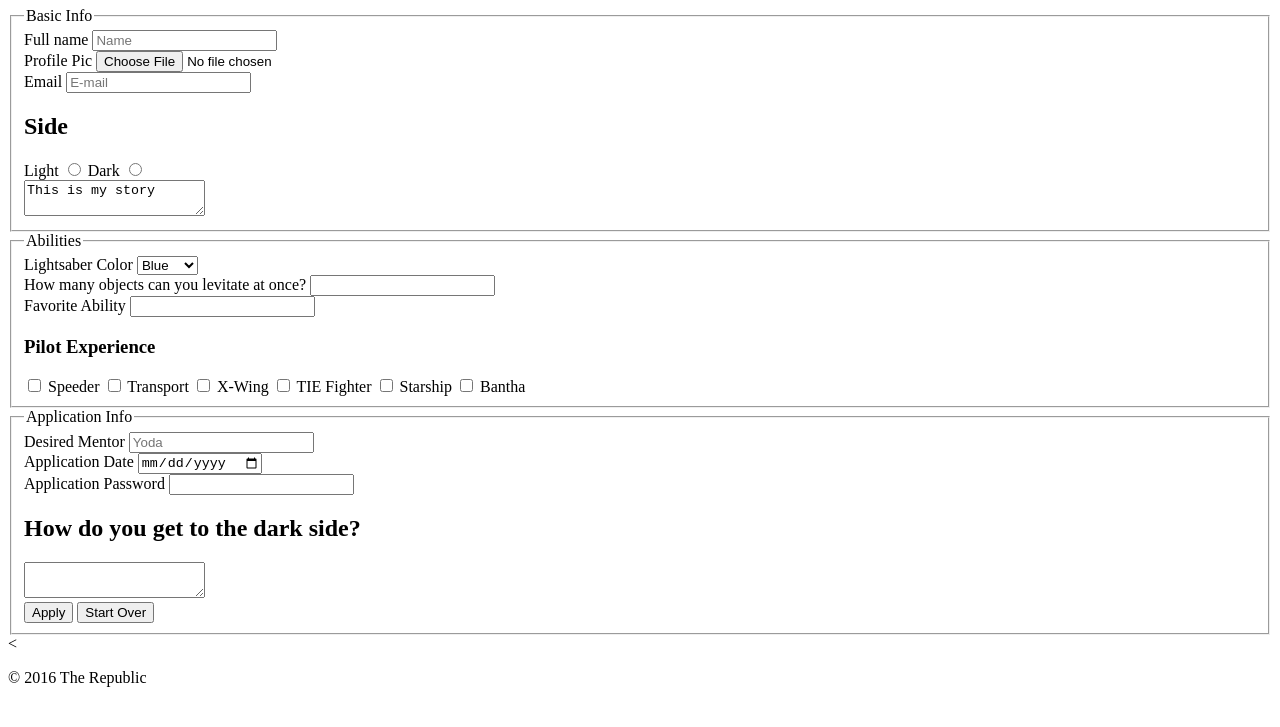
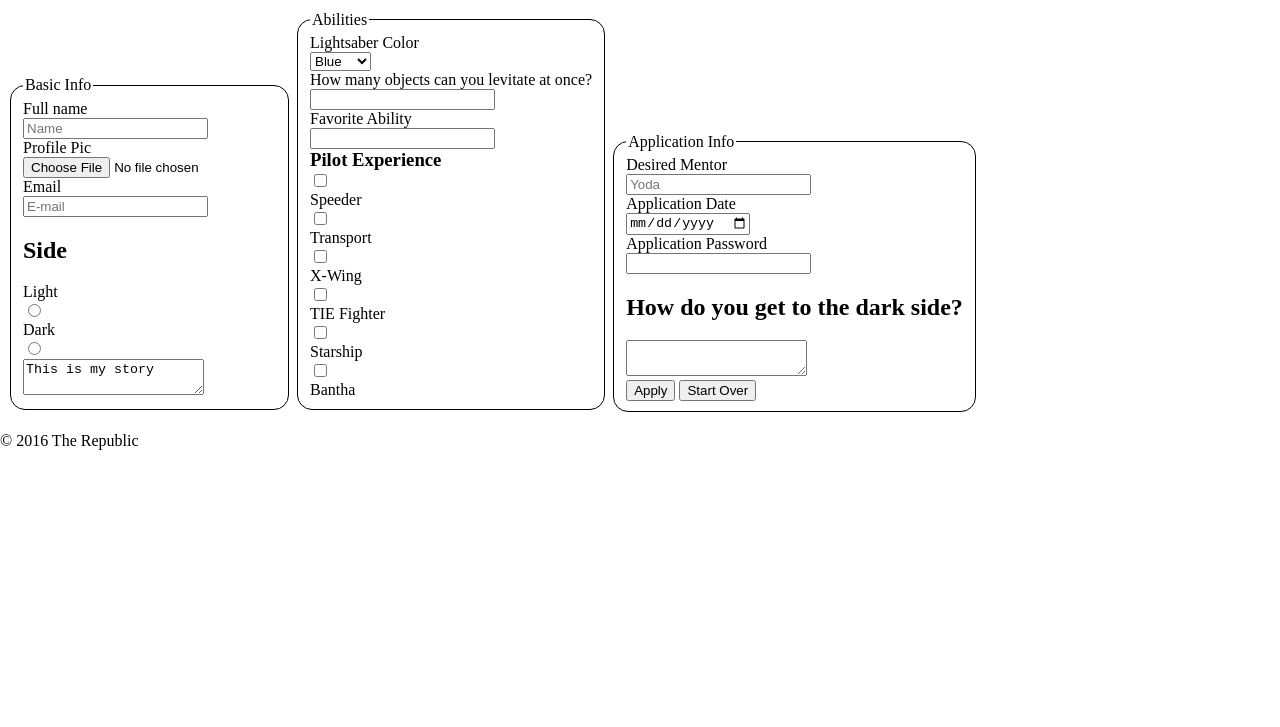
Before and after one commit to jmdembe/basic-form-design, a plain HTML site: page index.html in a window 1280 px wide. Shown: the part 73-800 px from the top of the page. Drawn offline with Linux system fonts and the light colour scheme.

Commit message:
I made several changes to formatting and buttons

```diff
--- a/index.html
+++ b/index.html
@@ -91,22 +91,22 @@
               </aside>
               <aside>
                   <label for='application-date'>Application Date</label>
-                  <input type='date' id='application-date' name='application-date'>
+                  <input type='date' id='application-date' name='application-date' required>
               </aside>
               <aside>
                   <label for='application-password'>Application Password</label>
-                  <input type='password' id='application-password' name='application-password'>
+                  <input type='password' id='application-password' name='application-password' required>
               </aside>
               <aside>
                   <h2>How do you get to the dark side?</h2>
                   <textarea id='dark-side-story' name='dark-side-story'></textarea>
               <aside>
-                  <input type='submit' value='Apply'>
-                  <input type='reset' value='Start Over'>
+                  <input class='submit-button' type='submit' value='Apply'>
+                  <input class='reset-button' type='reset' value='Start Over'>
               </aside>
           </fieldset>
         </form>
-        <
+      </main>
     </body>
     <footer>
         <p>&copy; 2016 The Republic</p>
--- a/style.css
+++ b/style.css
@@ -0,0 +1,36 @@
+body {
+  margin: 0;
+  padding: 0;
+}
+
+main {
+  margin: .25em;
+  padding: .25em;
+}
+
+fieldset {
+  display: inline-block;
+  border: solid 1px #000000;
+  border-radius: 15px;
+}
+
+h3 {
+  margin: 0;
+  padding: 0;
+}
+
+aside {
+  display: block;
+}
+
+.abilities-box {
+  align
+}
+
+.submit-button {
+  background-color:
+}
+
+label {
+  display: block;
+}
```
